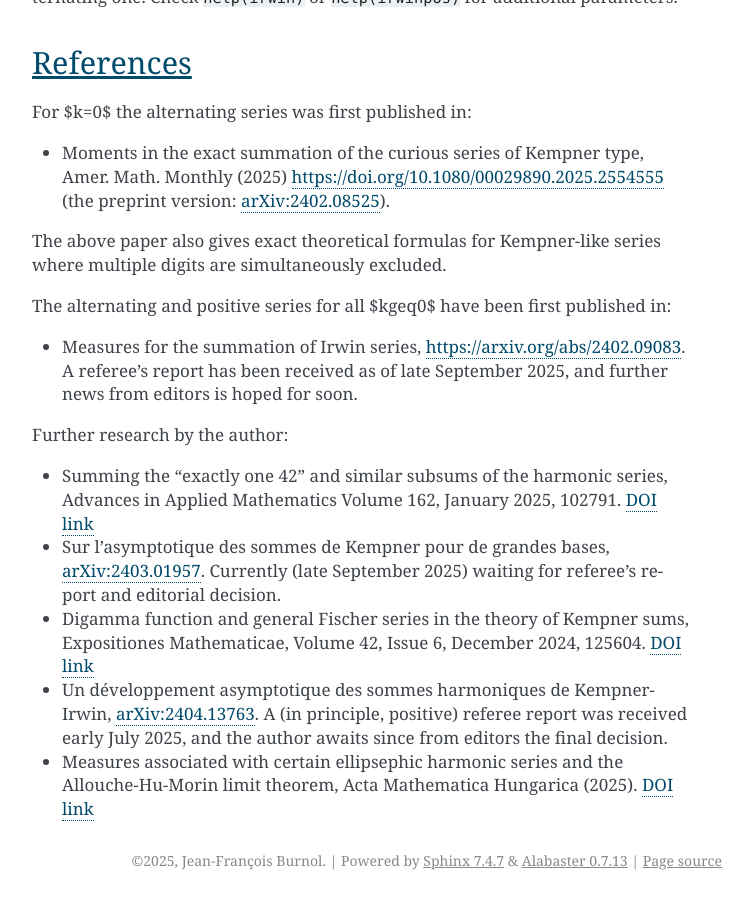
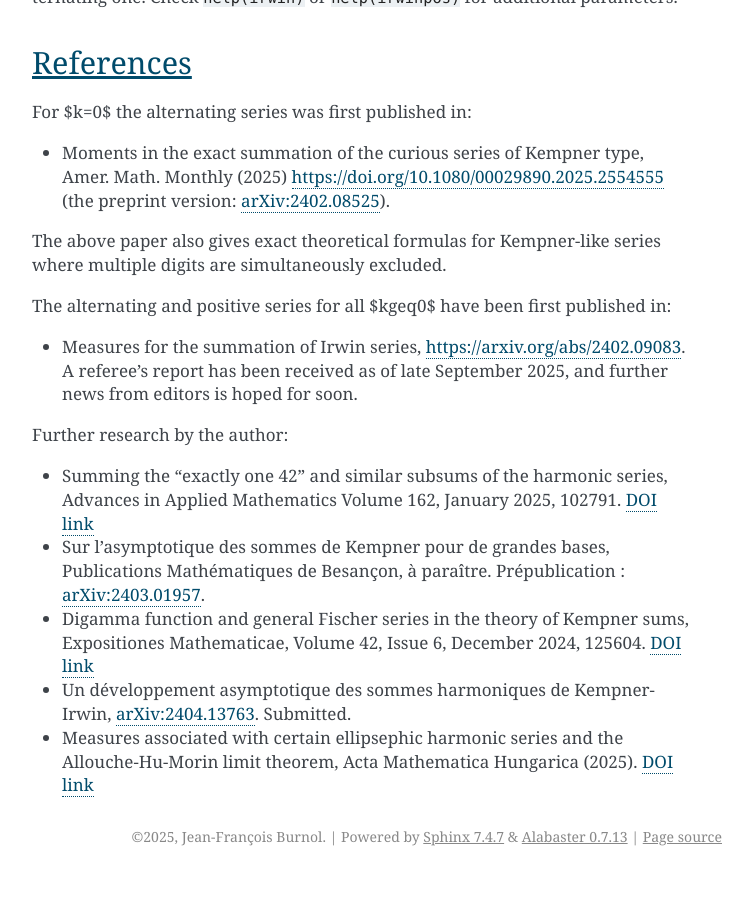
Before and after one commit to burnol-math/irwin, a Sphinx documentation site: the page built from docs/index.rst, in a window 1280 px wide and 900 px high, scrolled down 6293 px. Shown: the whole window, without its empty margins (388-1141 px from the left). Built offline with Sphinx 7.4.7, drawn with Linux system fonts in a browser that asks for light colours; after the commit the page ends 7169 px from its top, so only the background shows below that.

Commit message:
[DOC] Update publication status

```diff
--- a/docs/index.rst
+++ b/docs/index.rst
@@ -334,9 +334,8 @@ Further research by the author:
   __ https://doi.org/10.1016/j.aam.2024.102791
 
 - Sur l'asymptotique des sommes de Kempner pour de grandes bases,
-  `arXiv:2403.01957 <https://arxiv.org/abs/2403.01957>`__.  Currently
-  (late September 2025) waiting for referee's report and editorial
-  decision.
+  Publications Mathématiques de Besançon, à paraître.  Prépublication :
+  `arXiv:2403.01957 <https://arxiv.org/abs/2403.01957>`__.
 
 - Digamma function and general Fischer series in the theory of Kempner sums,
   Expositiones Mathematicae, Volume 42, Issue 6, December
@@ -345,9 +344,7 @@ Further research by the author:
   __ https://doi.org/10.1016/j.exmath.2024.125604
 
 - Un développement asymptotique des sommes harmoniques de Kempner-Irwin,
-  `arXiv:2404.13763 <https://arxiv.org/abs/2404.13763>`__.  A (in principle,
-  positive) referee report was received early July 2025, and the author
-  awaits since from editors the final decision.
+  `arXiv:2404.13763 <https://arxiv.org/abs/2404.13763>`__.  Submitted.
 
 - Measures associated with certain ellipsephic harmonic series and the
   Allouche-Hu-Morin limit theorem, Acta Mathematica Hungarica (2025).
```
Also changed, not shown: README.md (+3 -5 lines).
